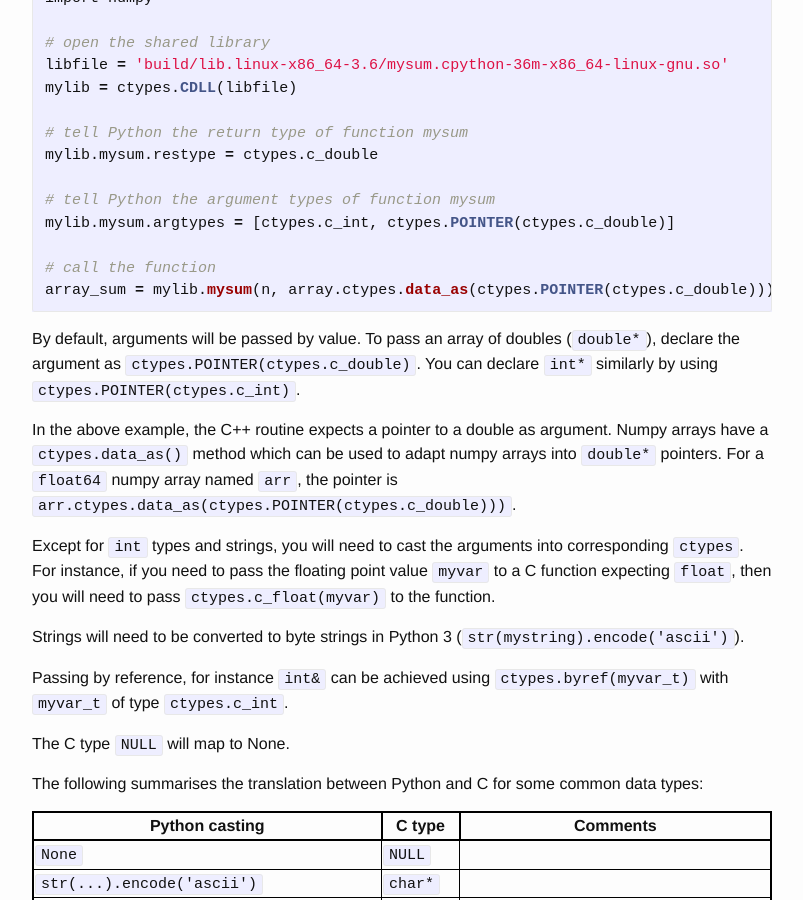
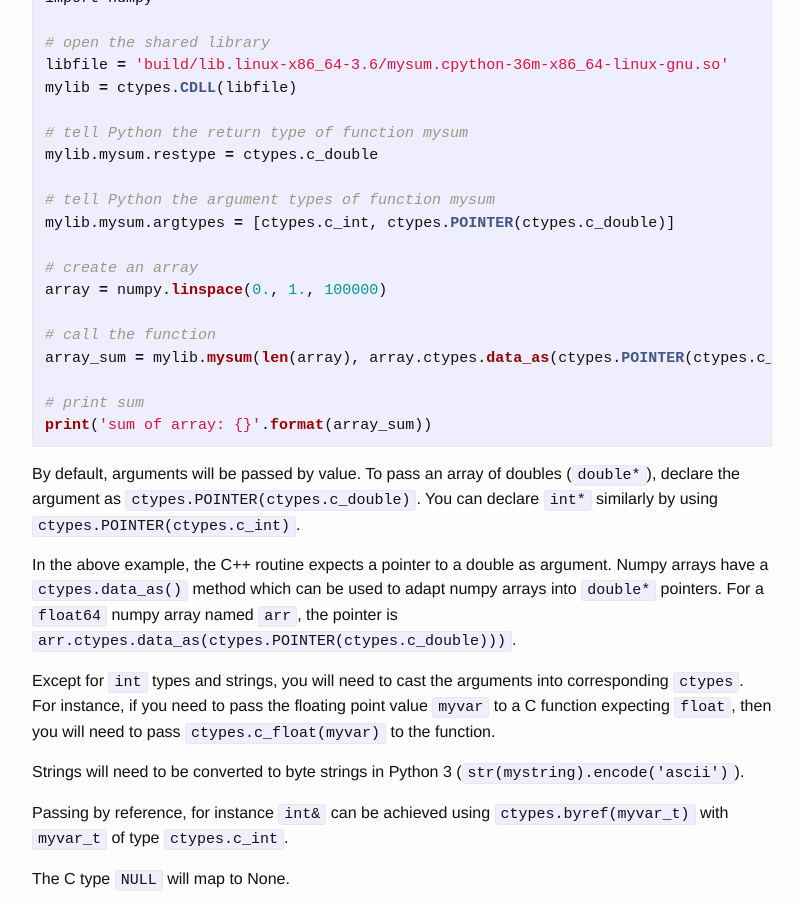
Before and after one commit to nesi/perf-training, a Jekyll site: the page built from _lessons/python-scatter/03b-ctypes.md, in a window 1280 px wide and 900 px high, scrolled down 2579 px. Shown: the whole window, without its empty margins (238-1041 px from the left). Built offline with Jekyll 4.4.1, drawn with Linux system fonts in a browser that asks for light colours.

Commit message:
~ making sure the test code actually runs

````diff
--- a/_lessons/python-scatter/03b-ctypes.md
+++ b/_lessons/python-scatter/03b-ctypes.md
@@ -92,8 +92,14 @@ mylib.mysum.restype = ctypes.c_double
 # tell Python the argument types of function mysum
 mylib.mysum.argtypes = [ctypes.c_int, ctypes.POINTER(ctypes.c_double)]
 
+# create an array
+array = numpy.linspace(0., 1., 100000)
+
 # call the function
-array_sum = mylib.mysum(n, array.ctypes.data_as(ctypes.POINTER(ctypes.c_double)))
+array_sum = mylib.mysum(len(array), array.ctypes.data_as(ctypes.POINTER(ctypes.c_double)))
+
+# print sum
+print('sum of array: {}'.format(array_sum))
 ```
 
 By default, arguments will be passed by value. To pass an array of doubles (`double*`), declare the argument as `ctypes.POINTER(ctypes.c_double)`. You can declare `int*` similarly by using `ctypes.POINTER(ctypes.c_int)`.
````
